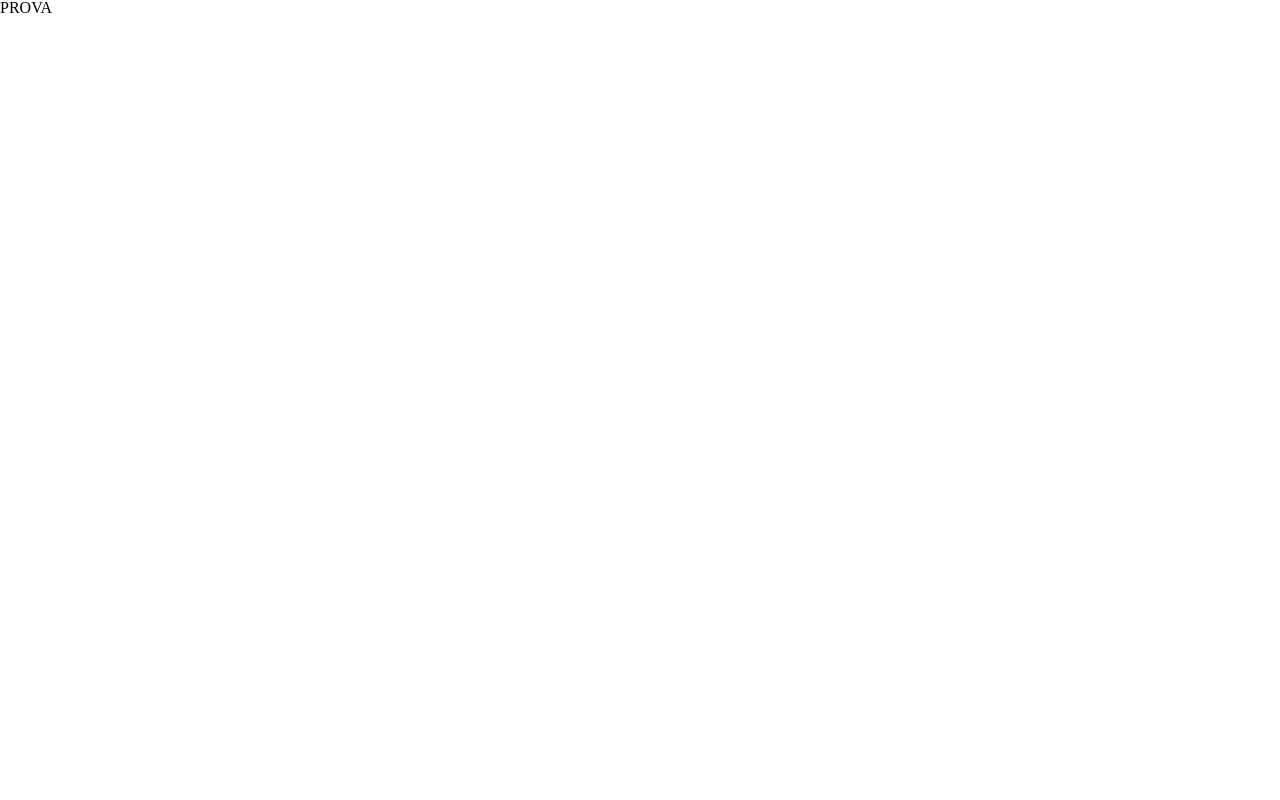
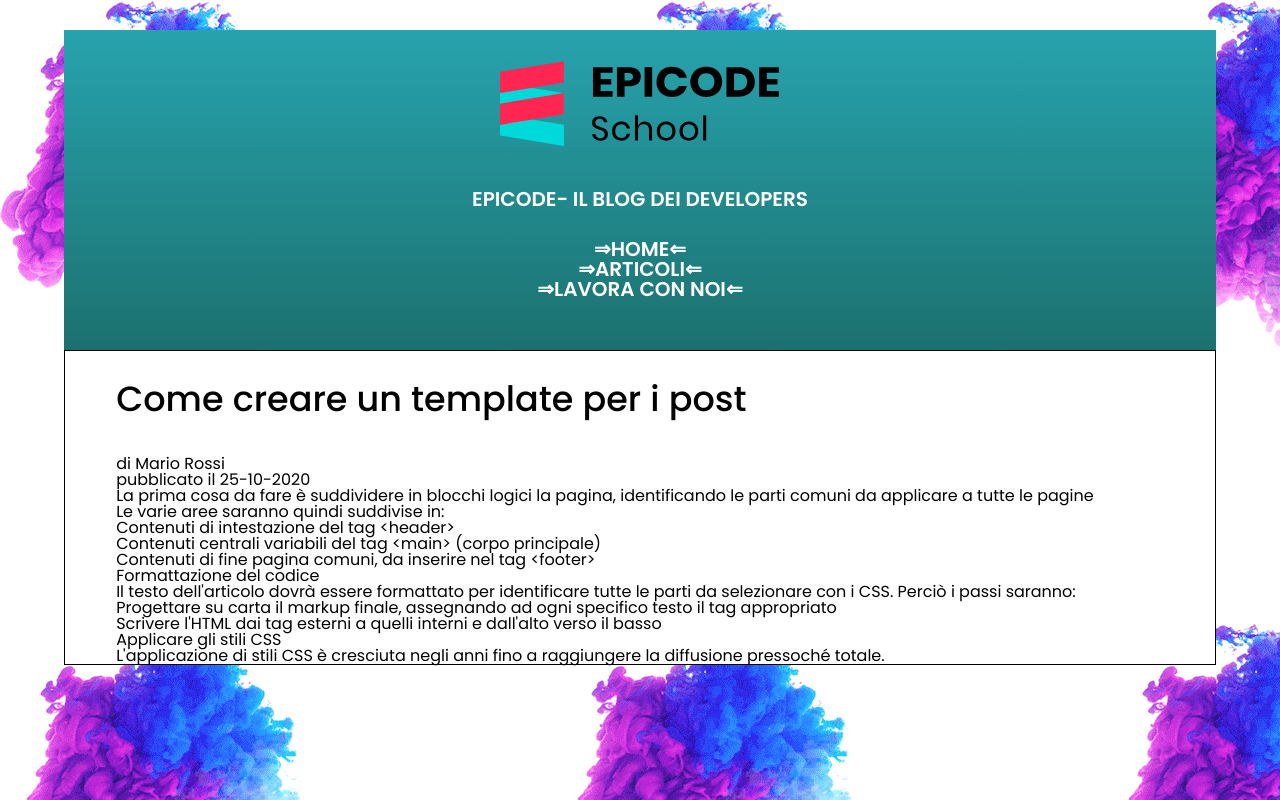
Before and after one commit to Raviolz/u1-w1-d4, a plain HTML site: page index.html in a window 1280 px wide. Drawn offline with Linux system fonts and the light colour scheme.

Commit message:
assignment

```diff
--- a/assets/css/style.css
+++ b/assets/css/style.css
@@ -0,0 +1,55 @@
+* {
+  box-sizing: border-box;
+}
+
+body {
+  background-image: url(../imgs/sfondo.png);
+  font-family: "Poppins", sans-serif;
+}
+header {
+  background-image: linear-gradient(#27a3ae, #1c716f);
+  width: 90%;
+  margin-inline: auto;
+  margin-top: 30px;
+  text-align: center;
+  height: 20rem;
+  color: white;
+  font-weight: 600;
+  font-size: 20px;
+}
+
+nav {
+  margin-top: 30px;
+}
+a {
+  display: block;
+}
+
+.link {
+  color: white;
+  text-decoration: none;
+}
+
+.logo {
+  width: 280px;
+  margin-bottom: 40px;
+  margin-top: 30px;
+}
+
+article {
+  border-color: black;
+  border-style: solid;
+  border-width: 1px;
+  background-color: white;
+  width: 90%;
+  margin-inline: auto;
+  padding-left: 4%;
+  padding-right: 4%;
+}
+
+h1 {
+  font-size: 35px;
+  font-weight: 500;
+  margin-bottom: 40px;
+  margin-top: 30px;
+}
--- a/index.html
+++ b/index.html
@@ -6,8 +6,67 @@
     <title>Document</title>
     <link rel="stylesheet" href="./assets/css/reset.css" />
     <link rel="stylesheet" href="./assets/css/style.css" />
+    <link rel="preconnect" href="https://fonts.googleapis.com" />
+    <link rel="preconnect" href="https://fonts.gstatic.com" crossorigin />
+   <style>
+@import url('https://fonts.googleapis.com/css2?family=Poppins:ital,wght@0,100;0,200;0,300;0,400;0,500;0,600;0,700;0,800;0,900;1,100;1,200;1,300;1,400;1,500;1,600;1,700;1,800;1,900&display=swap');
+</style>
+
   </head>
   <body>
-    <h1>PROVA</h1>
+    <header>
+      <img src="assets/imgs/logo.svg" alt="Epicode Logo" class="logo" />
+      <p>EPICODE- IL BLOG DEI DEVELOPERS</p>
+      <nav>
+        <a class="link" href="#">&#8658;HOME&#8656;</a>
+        <a class="link" href="#">&#8658;ARTICOLI&#8656;</a>
+        <a class="link" href="#">&#8658;LAVORA CON NOI&#8656;</a>
+      </nav>
+    </header>
+     <main>
+      <article>
+        <h1>Come creare un template per i post</h1>
+        <p>di Mario Rossi <p><p>pubblicato il
+          25-10-2020</p>
+        <p>
+          La prima cosa da fare è suddividere in blocchi logici la pagina,
+          identificando le <span>parti comuni</span> da applicare a tutte le
+          pagine
+        </p>
+        <p>Le varie aree saranno quindi suddivise in:</p>
+        <ul>
+          <li>Contenuti di intestazione del tag <span>&lt;header&gt;</span></li>
+          <li>
+            Contenuti centrali variabili del tag
+            <span>&lt;main&gt;</span> (corpo principale)
+          </li>
+          <li>
+            Contenuti di fine pagina comuni, da inserire nel tag
+            <span>&lt;footer&gt;</span>
+          </li>
+        </ul>
+        <h2>Formattazione del codice</h2>
+        <p>
+          Il testo dell'articolo dovrà essere formattato per identificare tutte
+          le parti da <span>selezionare con i CSS</span>. Perciò i passi
+          saranno:
+        </p>
+        <ol>
+          <li>
+            Progettare su carta il markup finale, assegnando ad ogni specifico
+            testo il tag appropriato
+          </li>
+          <li>
+            Scrivere l'HTML dai tag esterni a quelli interni e dall'alto verso
+            il basso
+          </li>
+          <li>Applicare gli stili CSS</li>
+        </ol>
+        <p>
+          L'applicazione di stili CSS è cresciuta negli anni fino a raggiungere
+          la diffusione pressoché totale.
+        </p>
+
+            <footer></footer>
   </body>
 </html>
```
